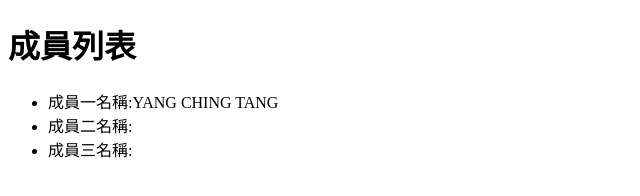
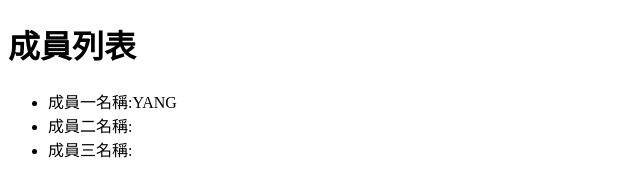
Before and after one commit to karenYCT/Practice2, a plain HTML site: page index.html in a window 1280 px wide. Shown: the whole page, without its empty margins (0-640 px from the left). Drawn offline with Linux system fonts and the light colour scheme.

Commit message:
UPDATE ADD

```diff
--- a/index.html
+++ b/index.html
@@ -8,7 +8,7 @@
 <body>
   <h1>成員列表</h1>
   <ul>
-    <li>成員一名稱:YANG CHING TANG</li>
+    <li>成員一名稱:YANG</li>
     <li>成員二名稱:</li>
     <li>成員三名稱:</li>
   </ul>
```
